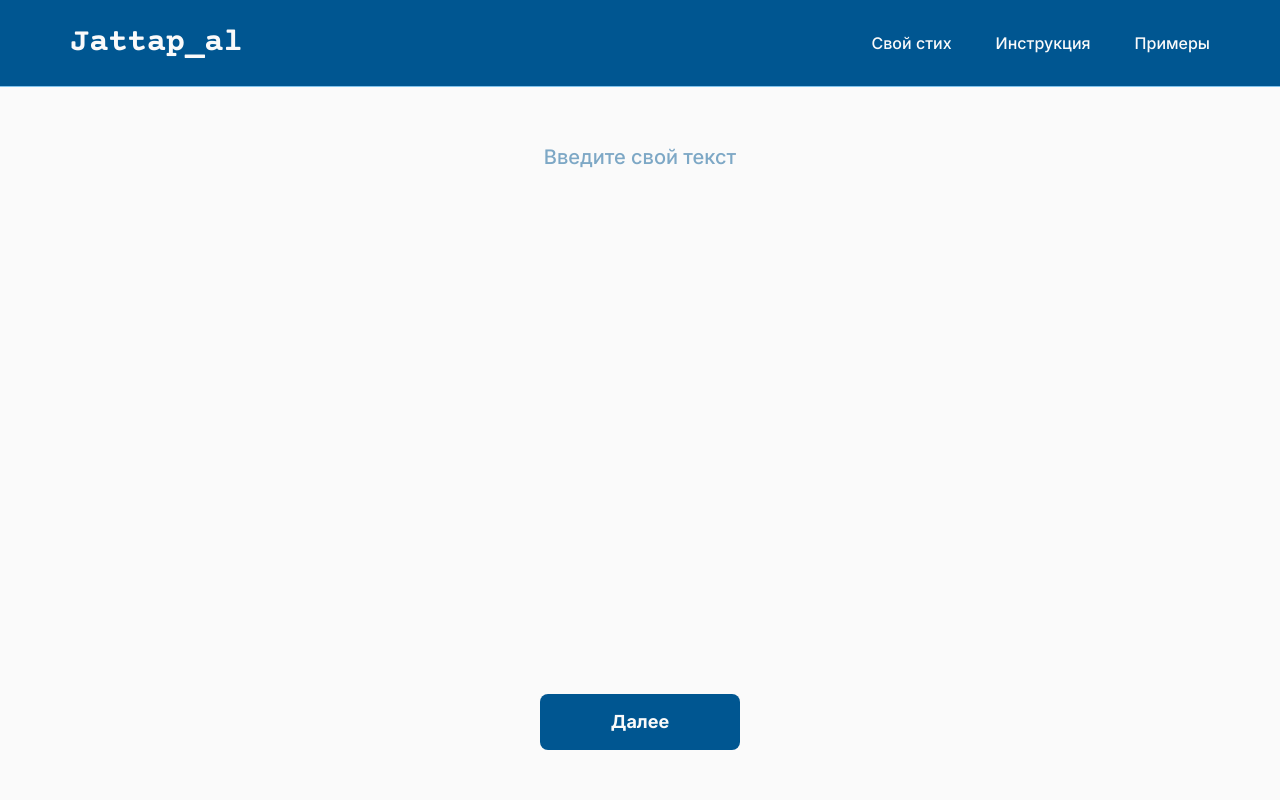
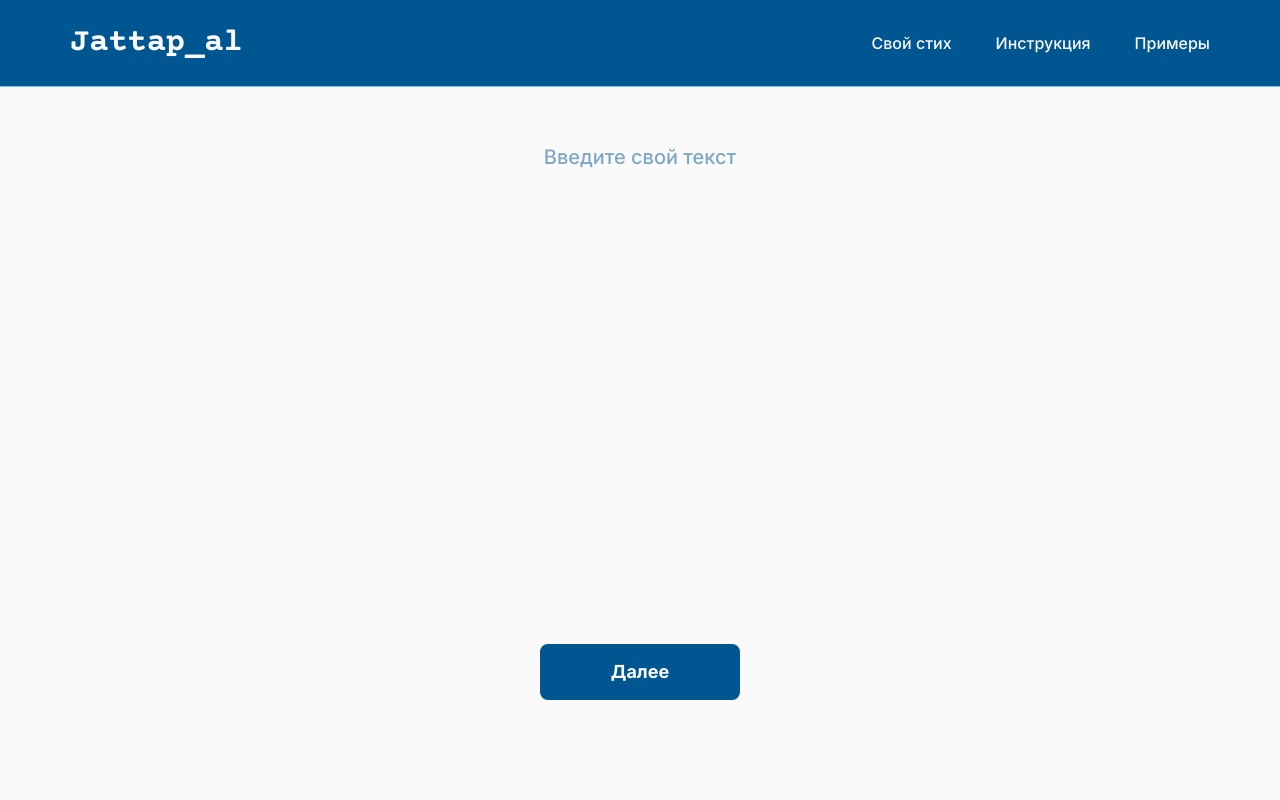
Before and after one commit to yerkebulanomar/web-advanced-final-project-jattapal, a React (Create React App) app: page / in a window 1280 px wide. Shown: the top 800 px of the page. Built offline with nearby package versions, Linux system fonts and the light colour scheme.

Commit message:
textarea height changed

```diff
--- a/src/App.css
+++ b/src/App.css
@@ -98,7 +98,7 @@ textarea {
   font-size: 16px;
   border: none;
   background-color: transparent;
-  min-height: 550px;
+  min-height: 500px;
   height: inherit;
 }
 
```
